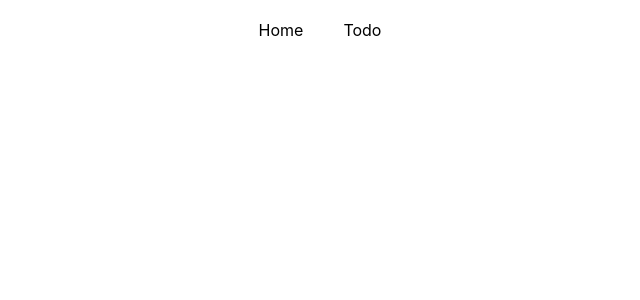
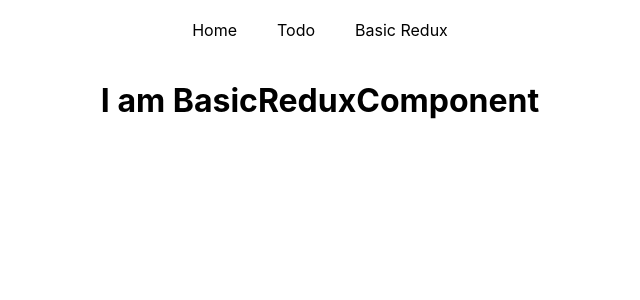
Before and after one commit to agarwalunnat/unnat-react-app-git, a React (Create React App) app: page /basicRedux in a window 1280 px wide. Shown: the top 300 px of the page, without its empty margins (320-960 px from the left). Built offline with nearby package versions, Linux system fonts and the light colour scheme.

Commit message:
fixed routing issue and added basic redux initial component

```diff
--- a/src/App.js
+++ b/src/App.js
@@ -1,6 +1,6 @@
 import React, { Component } from 'react';
 import { BrowserRouter } from 'react-router-dom';
-import SuperContainer from './Containers/Blog/Blog';
+import Blog from './Containers/Blog/Blog';
 import './App.css';
 
 class App extends Component {
@@ -9,7 +9,7 @@ class App extends Component {
       // STEP: 1 #Router
       <BrowserRouter>
         <div className="App">
-          <SuperContainer />
+          <Blog />
         </div>
       </BrowserRouter>
     );
--- /dev/null
+++ b/src/Containers/BasicRedux/BasicReduxComponent.js
@@ -0,0 +1,11 @@
+import React, { Component } from 'react';
+
+export default class BasicReduxComponent extends Component {
+  render() {
+    return (
+        <div>
+          <h1>I am BasicReduxComponent</h1>
+        </div>
+    );
+  }
+}
--- a/src/Containers/Blog/Blog.css
+++ b/src/Containers/Blog/Blog.css
@@ -1,3 +1,6 @@
+/* .Blog {
+    border: 1px solid black;
+} */
 .Blog ul {
     list-style: none;
     margin: 0;
--- a/src/Containers/Blog/Blog.js
+++ b/src/Containers/Blog/Blog.js
@@ -1,21 +1,22 @@
 import React, { Component } from 'react';
 // STEP: 2 #Router
-import { Route, NavLink } from 'react-router-dom';
+import { Route, NavLink, withRouter } from 'react-router-dom';
 
 import './Blog.css';
 import TodoComponent from '../Todo/TodoComponent';
+import BasicReduxComponent from '../BasicRedux/BasicReduxComponent';
 
-export default class Blog extends Component {
+class Blog extends Component {
     render() {
+        const { url: basePath } = this.props.match;
         return (
             <div className="Blog">
                 <header>
                     <nav>
                         <ul>
                             <li><NavLink to="/" exact>Home</NavLink></li>
-                            <li><NavLink to={{
-                                pathname: '/todo',
-                            }}>Todo</NavLink></li>
+                            <li><NavLink to={{ pathname: `${basePath}/todo` }}>Todo</NavLink></li>
+                            <li><NavLink to={{ pathname: `${basePath}/basicRedux` }}>Basic Redux</NavLink></li>
                             {/* <li><NavLink to={{
                                 pathname: '/new-post',
                                 hash: '#submit',
@@ -28,7 +29,10 @@ export default class Blog extends Component {
                 <Route path="/" render={() => <h1>Home 2</h1>} /> */}
                 <Route path="/" exact render={() => <h1>No body home</h1>} />
                 <Route path="/todo" component={TodoComponent} />
+                <Route path="/basicRedux" component={BasicReduxComponent} />
             </div>
         );
     }
 }
+
+export default withRouter(Blog);
```
